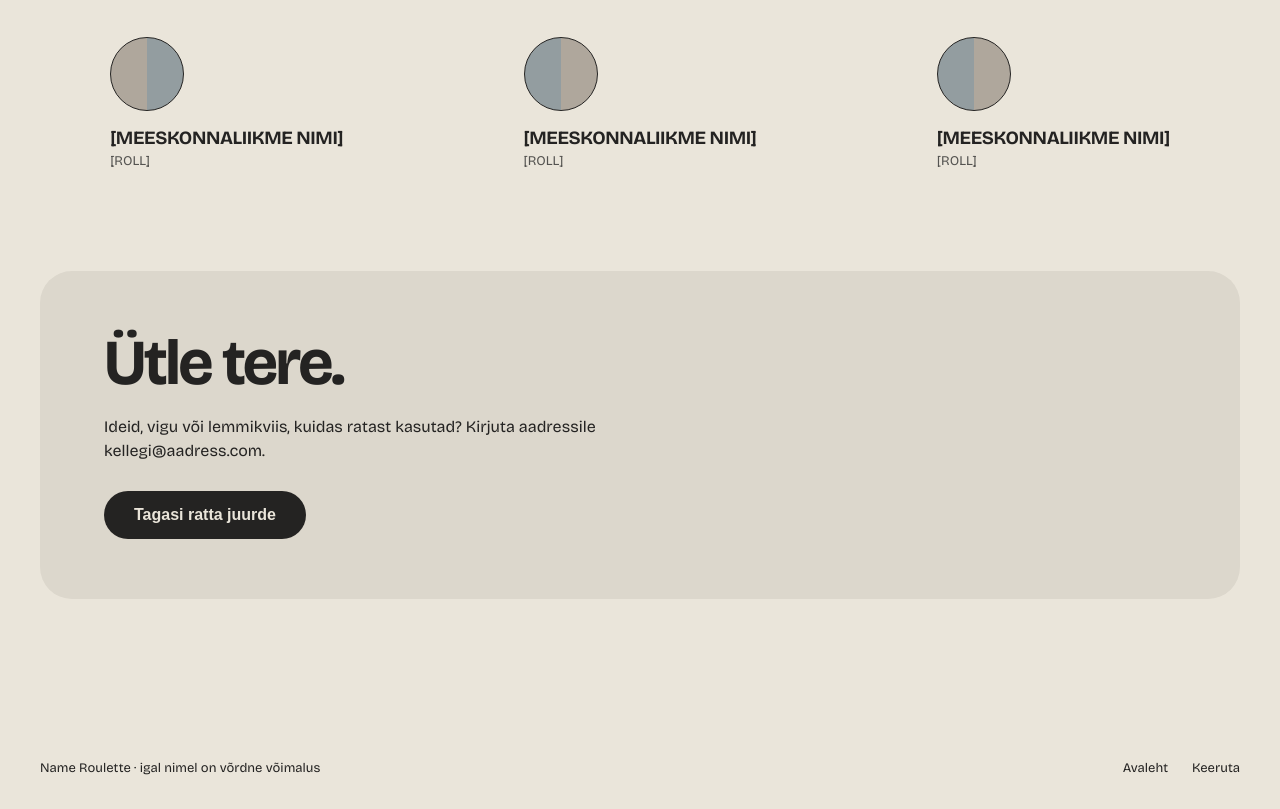
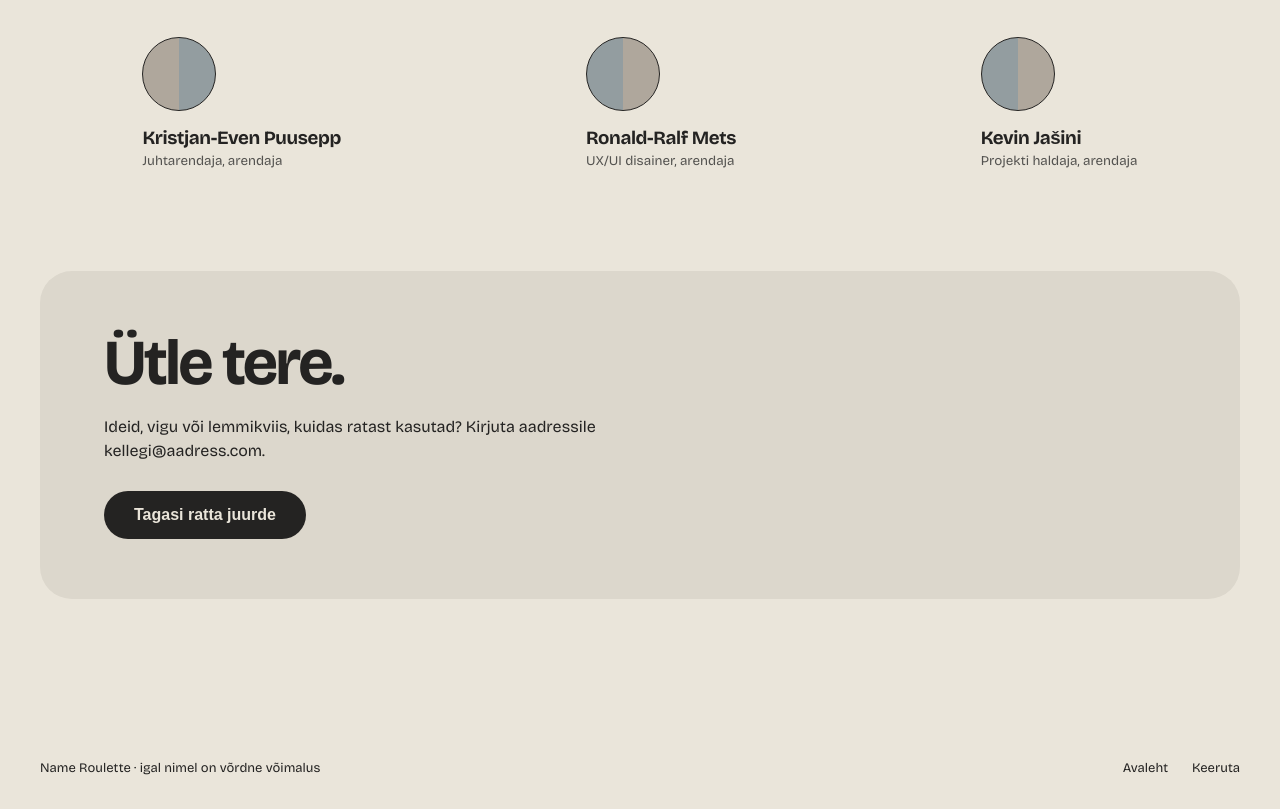
Before and after one commit to Kevin-Jasin/Name-Roulette, a plain HTML site: page public/about.html in a window 1280 px wide. Shown: the part 1671-2480 px from the top of the page. Drawn offline with nearby package versions, Linux system fonts and the light colour scheme.

Commit message:
About Page'ile Meeskonna liikmete nimede ja rollide lisamine.

```diff
--- a/public/about.html
+++ b/public/about.html
@@ -88,18 +88,18 @@
         <div class="team-list">
             <div class="member">
                 <div class="avatar"></div>
-                <h3>[MEESKONNALIIKME NIMI]</h3>
-                <p>[ROLL]</p>
+                <h3>Kristjan-Even Puusepp</h3>
+                <p>Juhtarendaja, arendaja</p>
             </div>
             <div class="member">
                 <div class="avatar flip"></div>
-                <h3>[MEESKONNALIIKME NIMI]</h3>
-                <p>[ROLL]</p>
+                <h3>Ronald-Ralf Mets</h3>
+                <p>UX/UI disainer, arendaja</p>
             </div>
             <div class="member">
                 <div class="avatar flip"></div>
-                <h3>[MEESKONNALIIKME NIMI]</h3>
-                <p>[ROLL]</p>
+                <h3>Kevin Jašini</h3>
+                <p>Projekti haldaja, arendaja</p>
             </div>
         </div>
     </section>
```
